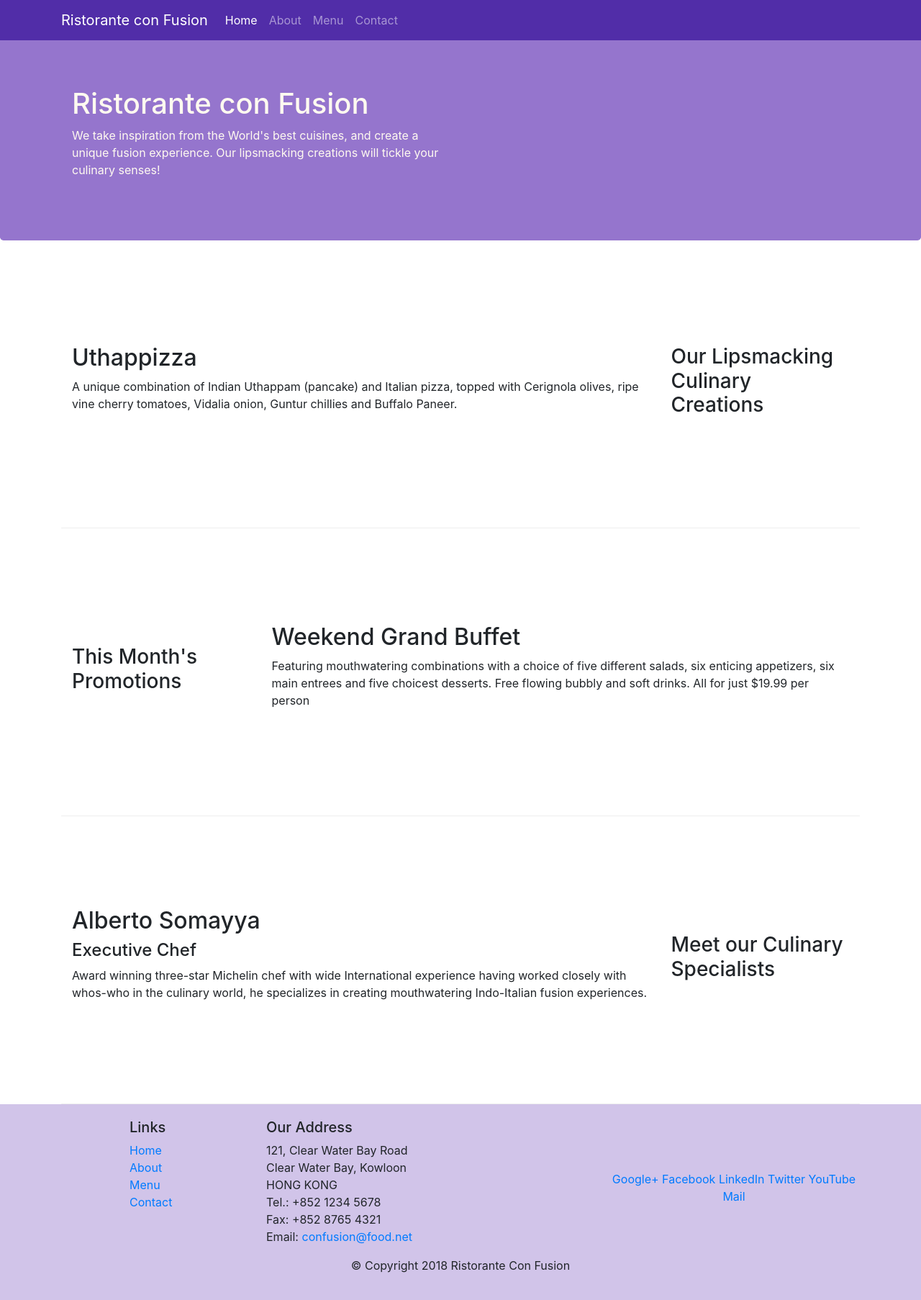
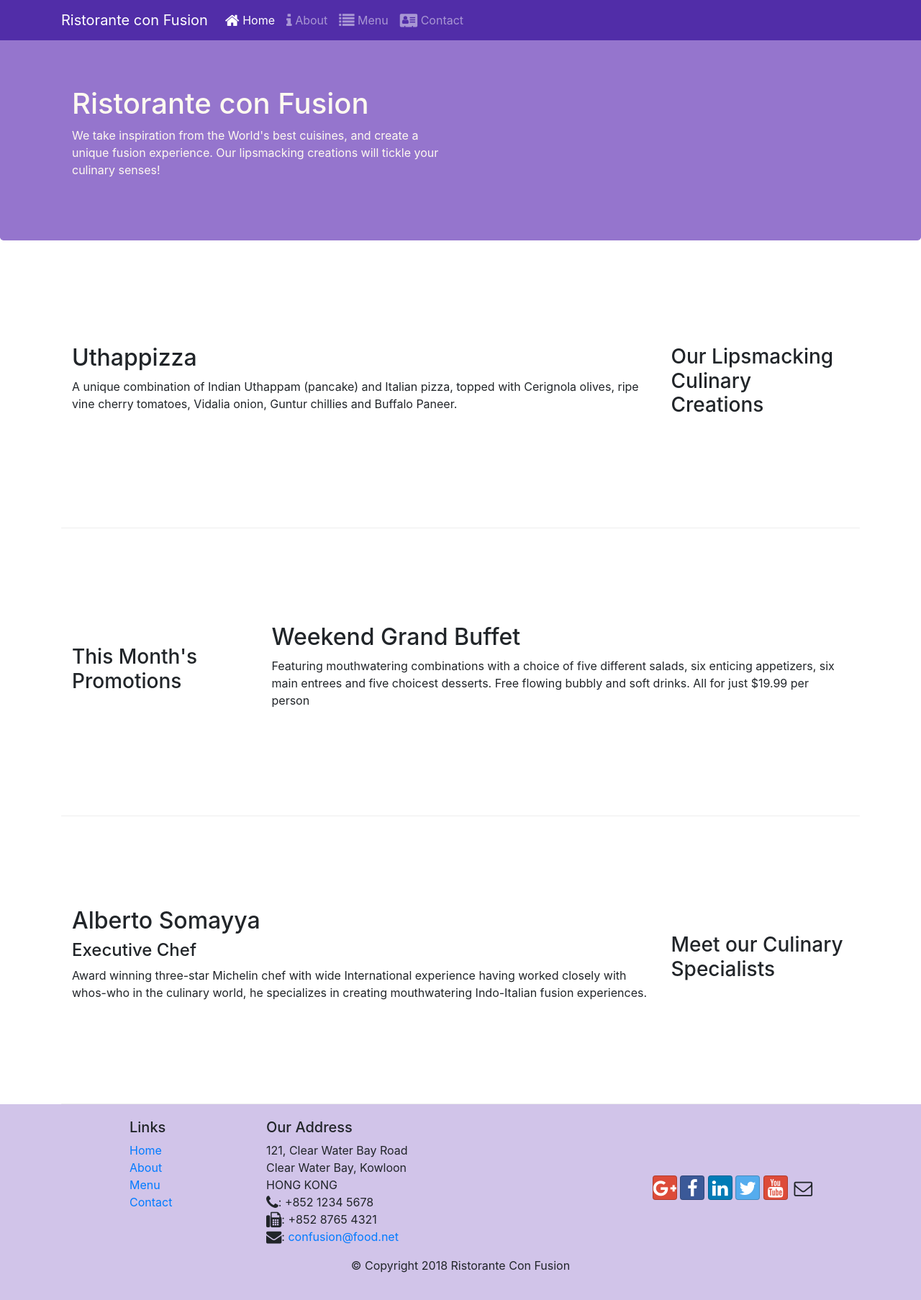
Before and after one commit to ectom/FullstackReactSpecialization, a website: page conFusion/index.html in a window 1280 px wide. Shown: the whole page at 72% size. Drawn offline with nearby package versions, Linux system fonts and the light colour scheme.

Commit message:
icon fonts

```diff
--- a/conFusion/index.html
+++ b/conFusion/index.html
@@ -10,6 +10,8 @@
 
 	<!-- Bootstrap CSS -->
 	<link rel="stylesheet" href="node_modules/bootstrap/dist/css/bootstrap.min.css">
+	<link rel="stylesheet" href="node_modules/font-awesome/css/font-awesome.min.css">
+	<link rel="stylesheet" href="node_modules/bootstrap-social/bootstrap-social.css">
 	<link rel="stylesheet" href="css/style.css">
 </head>
 
@@ -22,10 +24,12 @@
 			<a class="navbar-brand mmr-auto" href="#">Ristorante con Fusion</a>
 			<div class="collapse navbar-collapse" id=Navbar>
 				<ul class="navbar-nav mr-auto">
-					<li class="nav-item active"><a class="nav-link" href="./index.html">Home</a></li>
-					<li class="nav-item"><a class="nav-link" href="./aboutus.html">About</a></li>
-					<li class="nav-item"><a class="nav-link" href="#">Menu</a></li>
-					<li class="nav-item"><a class="nav-link" href="#">Contact</a></li>
+					<li class="nav-item active"><a class="nav-link" href="#"><span class="fa fa-home fa-lg"></span> Home</a></li>
+					<li class="nav-item"><a class="nav-link" href="./aboutus.html"><span class="fa fa-info fa-lg"></span>
+							About</a></li>
+					<li class="nav-item"><a class="nav-link" href="#"><span class="fa fa-list fa-lg"></span> Menu</a></li>
+					<li class="nav-item"><a class="nav-link" href="#"><span class="fa fa-address-card fa-lg"></span> Contact</a>
+					</li>
 				</ul>
 			</div>
 
@@ -102,19 +106,22 @@
 						121, Clear Water Bay Road<br>
 						Clear Water Bay, Kowloon<br>
 						HONG KONG<br>
-						Tel.: +852 1234 5678<br>
-						Fax: +852 8765 4321<br>
-						Email: <a href="mailto:confusion@food.net">confusion@food.net</a>
+						<i class="fa fa-phone fa-lg"></i>: +852 1234 5678<br>
+						<i class="fa fa-fax fa-lg"></i>: +852 8765 4321<br>
+						<i class="fa fa-envelope fa-lg"></i>:
+						<a href="mailto:confusion@food.net">confusion@food.net</a>
 					</address>
 				</div>
 				<div class="col-12 col-sm-4 align-self-center">
 					<div class="text-center">
-						<a href="http://google.com/+">Google+</a>
-						<a href="http://www.facebook.com/profile.php?id=">Facebook</a>
-						<a href="http://www.linkedin.com/in/">LinkedIn</a>
-						<a href="http://twitter.com/">Twitter</a>
-						<a href="http://youtube.com/">YouTube</a>
-						<a href="mailto:">Mail</a>
+						<a class="btn btn-social-icon btn-google" href="http://google.com/+"><i class="fa fa-google-plus"></i></a>
+						<a class="btn btn-social-icon btn-facebook" href="http://www.facebook.com/profile.php?id="><i
+								class="fa fa-facebook"></i></a>
+						<a class="btn btn-social-icon btn-linkedin" href="http://www.linkedin.com/in/"><i
+								class="fa fa-linkedin"></i></a>
+						<a class="btn btn-social-icon btn-twitter" href="http://twitter.com/"><i class="fa fa-twitter"></i></a>
+						<a class="btn btn-social-icon btn-google" href="http://youtube.com/"><i class="fa fa-youtube"></i></a>
+						<a class="btn btn-social-icon" href="mailto:"><i class="fa fa-envelope-o"></i></a>
 					</div>
 				</div>
 			</div>
--- a/conFusion/package.json
+++ b/conFusion/package.json
@@ -16,6 +16,7 @@
   "dependencies": {
     "@popperjs/core": "^2.9.1",
     "bootstrap": "^4.6.0",
+    "bootstrap-social": "^5.1.1",
     "font-awesome": "^4.7.0",
     "jquery": "^3.6.0",
     "popper.js": "^1.12.9"
```
Also changed, not shown: conFusion/aboutus.html (+20 -13 lines), 2 other files.
